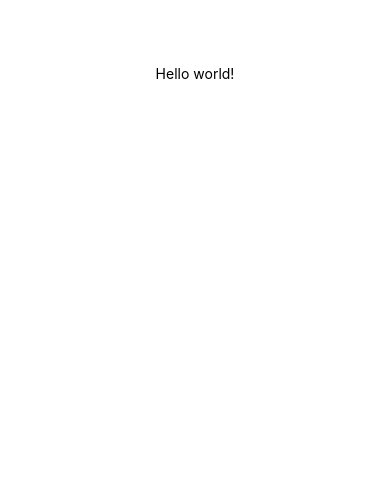
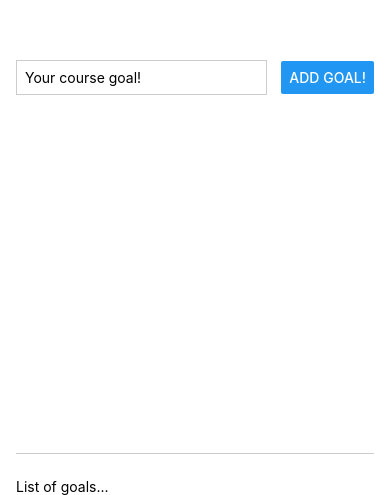
Before and after one commit to atibioke/RNCourse, a React Native app: screen / in a window 390 px wide. Shown: the part 349-844 px from the top of the page. Built offline with nearby package versions, Linux system fonts and the light colour scheme.

Commit message:
working on RNCourse applicaton

```diff
--- a/App.js
+++ b/App.js
@@ -1,18 +1,48 @@
-import { StyleSheet, Text, View } from "react-native";
+import { StyleSheet, Text, View, Button, TextInput  } from "react-native";
+
 
 export default function App() {
   return (
-    <View style={styles.container}>
-      <Text>Hello world!</Text>
+    <View style={styles.appContainer}>
+     <View style={styles.innerContainer}>
+      <TextInput style={styles.textInput} placeholder="Your course goal!"/>
+      <Button title="Add Goal!"/>
+     </View>
+     <View>
+      <Text style={styles.goalsContainer}>
+        List of goals...
+      </Text>
+     </View>
     </View>
   );
 }
 
 const styles = StyleSheet.create({
-  container: {
+  appContainer:{
     flex: 1,
-    backgroundColor: "#fff",
+    paddingTop: 50,
+    paddingHorizontal: 16
+  },
+  innerContainer:{
+    flex: 1,
+    flexDirection: "row",
+    justifyContent: "space-between",
     alignItems: "center",
-    justifyContent: "center",
+    marginBottom : 24,
+    borderBottomWidth: 1,
+    borderBottomColor: "#cccccc"
+
   },
+  textInput:{
+    borderWidth: 1,
+    borderColor: "#cccccc",
+    width: "70%",
+    marginRight: 8,
+    padding: 8
+
+  },
+  goalsContainer:{
+    flex:4
+  }
+
 });
```
